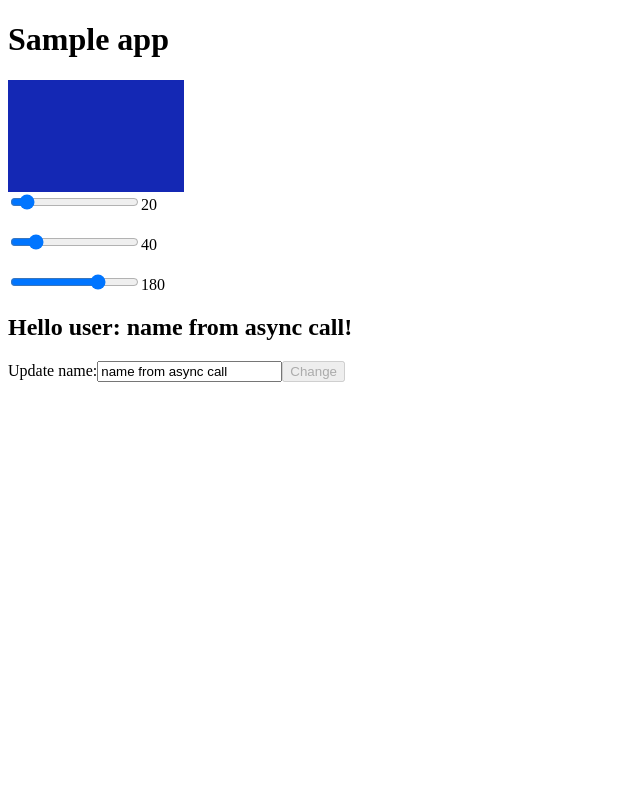
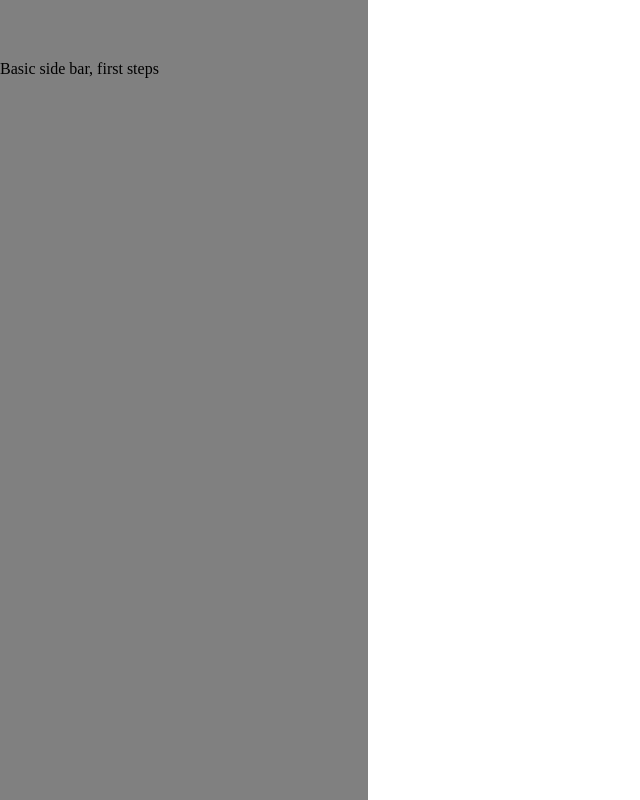
Before and after one commit to minhkhiemm/typescript-react, a React app: page / in a window 1280 px wide. Shown: the whole page, without its empty margins (0-640 px from the left). Built offline with nearby package versions, Linux system fonts and the light colour scheme.

Commit message:
add sidebar

```diff
--- a/package.json
+++ b/package.json
@@ -19,11 +19,12 @@
         "@babel/core": "^7.20.7",
         "@babel/polyfill": "^7.12.1",
         "@babel/preset-env": "^7.20.2",
+        "@types/node": "^18.11.18",
         "@types/react": "^18.0.26",
         "@types/react-dom": "^18.0.10",
         "awesome-typescript-loader": "^5.2.1",
         "babel-loader": "^9.1.0",
-        "css-loader": "^6.7.3",
+        "css-loader": "^3.6.0",
         "file-loader": "^6.2.0",
         "html-webpack-externals-plugin": "3.8.0",
         "html-webpack-plugin": "^5.5.0",
--- a/src/app.tsx
+++ b/src/app.tsx
@@ -1,5 +1,5 @@
 import * as React from "react";
-import { HelloComponent, NameEditComponent, ColorBrowser, ColorPicker } from "./components";
+import { HelloComponent, NameEditComponent, ColorBrowser, ColorPicker, SidebarComponent } from "./components";
 import { Color } from "./model/color";
 
 export const App = () => {
@@ -23,6 +23,7 @@ export const App = () => {
     }
     return (
         <>
+            <SidebarComponent isVisible={true} />
             <ColorBrowser color={color} />
             <ColorPicker color={color} onColorUpdated={setColor} />
             <HelloComponent userName={name} />
--- a/src/components/index.tsx
+++ b/src/components/index.tsx
@@ -2,3 +2,4 @@ export * from "./hello";
 export * from "./nameEdit";
 export * from "./colorBrowser";
 export * from "./colorpicker";
+export * from "./sidebar";
--- /dev/null
+++ b/src/components/sidebar.css
@@ -0,0 +1,35 @@
+.sidenav {
+    height: 100%;
+    width: 0;
+    position: fixed;
+    z-index: 1;
+    top: 0;
+    left: 0;
+    background-color: #808080;
+    overflow-x: hidden;
+    padding-top: 60px;
+    transition: 0.5s;
+}
+
+.sidenav .closebin {
+    position: absolute;
+    top: 0;
+    right: 25px;
+    font-size: 36px;
+    margin-left: 50px;
+}
+
+#main {
+    transition: margin-left 0.5s;
+    padding: 20px;
+}
+
+@media screen and (max-height: 450px) {
+    .sidenav {
+        padding-top: 15px;
+    }
+
+    .sidenav a {
+        font-size: 18px;
+    }
+}
--- /dev/null
+++ b/src/components/sidebar.tsx
@@ -0,0 +1,17 @@
+import * as React from "react";
+
+const classNames = require("./sidebar.css");
+
+interface Props {
+    isVisible: boolean;
+}
+
+const divStyle = (props: Props): React.CSSProperties => ({
+    width: (props.isVisible) ? '23rem' : '0rem'
+});
+
+export const SidebarComponent = (props: Props) => (
+    <div id="mySidenav" className={classNames.sidenav} style={divStyle(props)}>
+        <span>Basic side bar, first steps</span>
+    </div>
+)
--- a/src/index.html
+++ b/src/index.html
@@ -6,7 +6,7 @@
     <title>H1</title>
 </head>
 
-<body>
+<body id="main">
     <div class="well">
         <h1>Sample app</h1>
         <div id="root"></div>
--- a/webpack.config.js
+++ b/webpack.config.js
@@ -2,12 +2,13 @@ const HtmlWebpackPlugin = require("html-webpack-plugin");
 const MiniCssExtractPlugin = require("mini-css-extract-plugin");
 const webpack = require("webpack");
 const path = require("path");
+
 const basePath = __dirname;
 
 module.exports = {
     context: path.join(basePath, "src"),
     resolve: {
-        extensions: [".js", ".ts", ".tsx"],
+        extensions: [".js", ".ts", ".tsx", ".css"],
     },
     entry: ["@babel/polyfill", "./index.tsx"],
     output: {
@@ -17,7 +18,7 @@ module.exports = {
     devtool: "source-map",
     devServer: {
         host: "localhost",
-        port: 3000
+        port: 8080,
     },
     module: {
         rules: [
@@ -27,12 +28,29 @@ module.exports = {
                 loader: "awesome-typescript-loader",
                 options: {
                     useBabel: true,
-                    babelCore: "@babel/core",
-                }
+                    babelCore: "@babel/core", // needed for Babel v7
+                },
             },
             {
                 test: /\.css$/,
+                include: /node_modules/,
                 use: [MiniCssExtractPlugin.loader, "css-loader"],
+            },
+            {
+                test: /\.css$/,
+                exclude: /node_modules/,
+                use: [
+                    MiniCssExtractPlugin.loader,
+                    {
+                        loader: "css-loader",
+                        options: {
+                            modules: {
+                                localIdentName: "[name]__[local]___[hash:base64:5]",
+                            },
+                            localsConvention: "camelCase",
+                        },
+                    },
+                ],
             },
             {
                 test: /\.(png|jpg|gif|svg)$/,
@@ -42,7 +60,7 @@ module.exports = {
                     esModule: false,
                 },
             },
-        ]
+        ],
     },
     plugins: [
         //Generate index.html in /dist => https://github.com/ampedandwired/html-webpack-plugin
@@ -56,4 +74,4 @@ module.exports = {
             chunkFilename: "[id].css",
         }),
     ],
-}
+};
```
Also changed, not shown: 2 other files (tests, documents, lock files or other folders).
